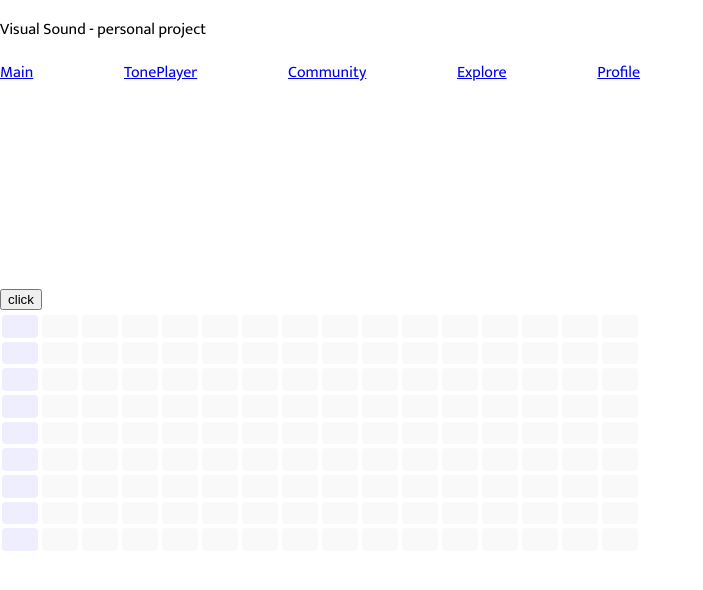
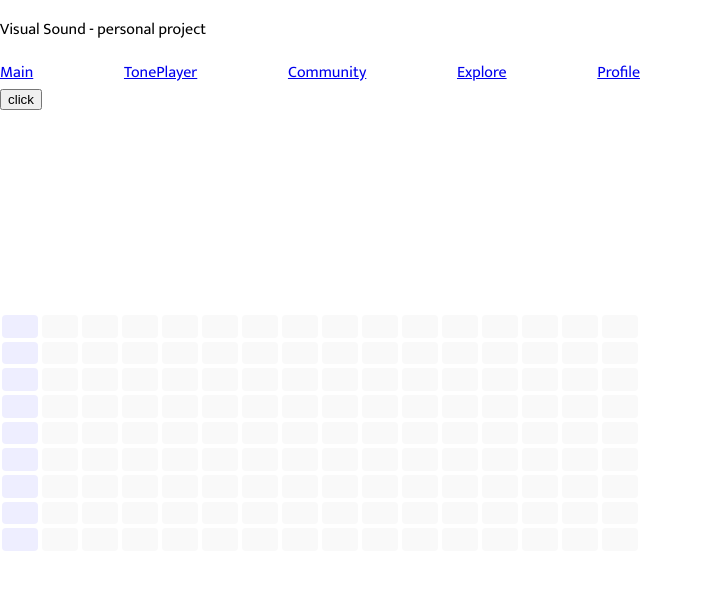
Before and after one commit to jiarongtsai/visual-sound, a React (Create React App) app: page / in a window 1280 px wide. Shown: the top 590 px of the page, without its empty margins (0-703 px from the left). Built offline with nearby package versions, Linux system fonts and the light colour scheme; no server answers.

Commit message:
[feat] control playing and pause in Main component

```diff
--- a/src/components/squencer/MySequencer.js
+++ b/src/components/squencer/MySequencer.js
@@ -16,9 +16,9 @@ const initialState = [
   new Array(16).fill(initialCellState),
 ];
 
-const Sequencer = ({ player }) => {
+const Sequencer = ({ player, playing }) => {
   const [sequence, setSequence] = useState(initialState);
-  const [playing, setPlaying] = useState(true);
+
   const [currentStep, setCurrentStep] = useState(0);
 
   const toggleStep = (line, step) => {
@@ -56,7 +56,6 @@ const Sequencer = ({ player }) => {
 
   return (
     <>
-      <button onClick={() => setPlaying(!playing)}>click</button>
       <Grid sequence={sequence} toggleStep={toggleStep} />
     </>
   );
--- a/src/pages/Main.js
+++ b/src/pages/Main.js
@@ -229,14 +229,17 @@ const VisualEngine = ({ player }) => {
 };
 
 export default function Main() {
+  const [playing, setPlaying] = useState(true);
+
   return (
     <>
+      <button onClick={() => setPlaying(!playing)}>click</button>
       <PlayerProvider>
         {({ soundPlayer }) => {
           return (
             <>
               <VisualEngine player={soundPlayer} />
-              <MySequencer player={soundPlayer} />
+              <MySequencer player={soundPlayer} playing={playing} />
             </>
           );
         }}
```
